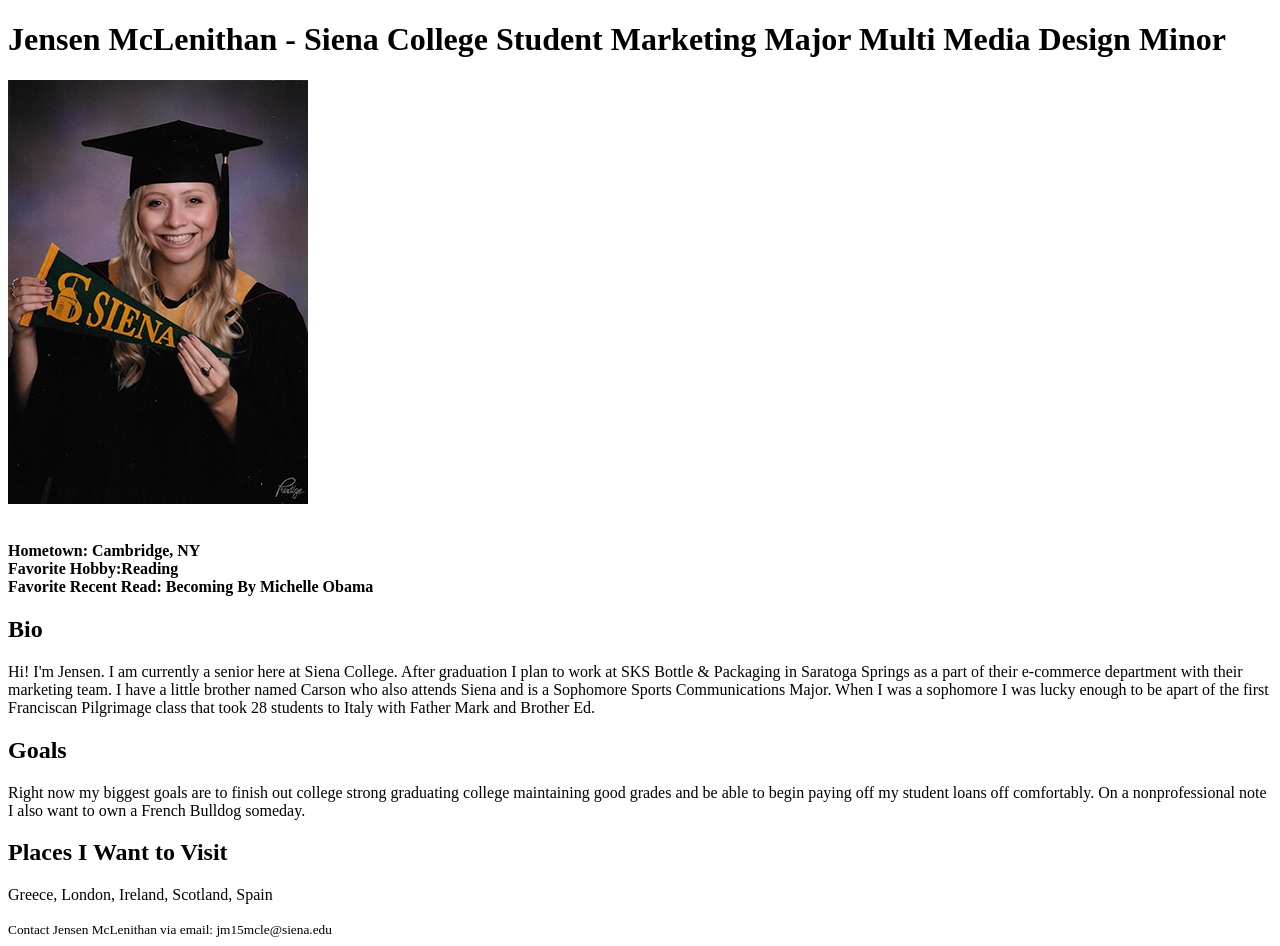
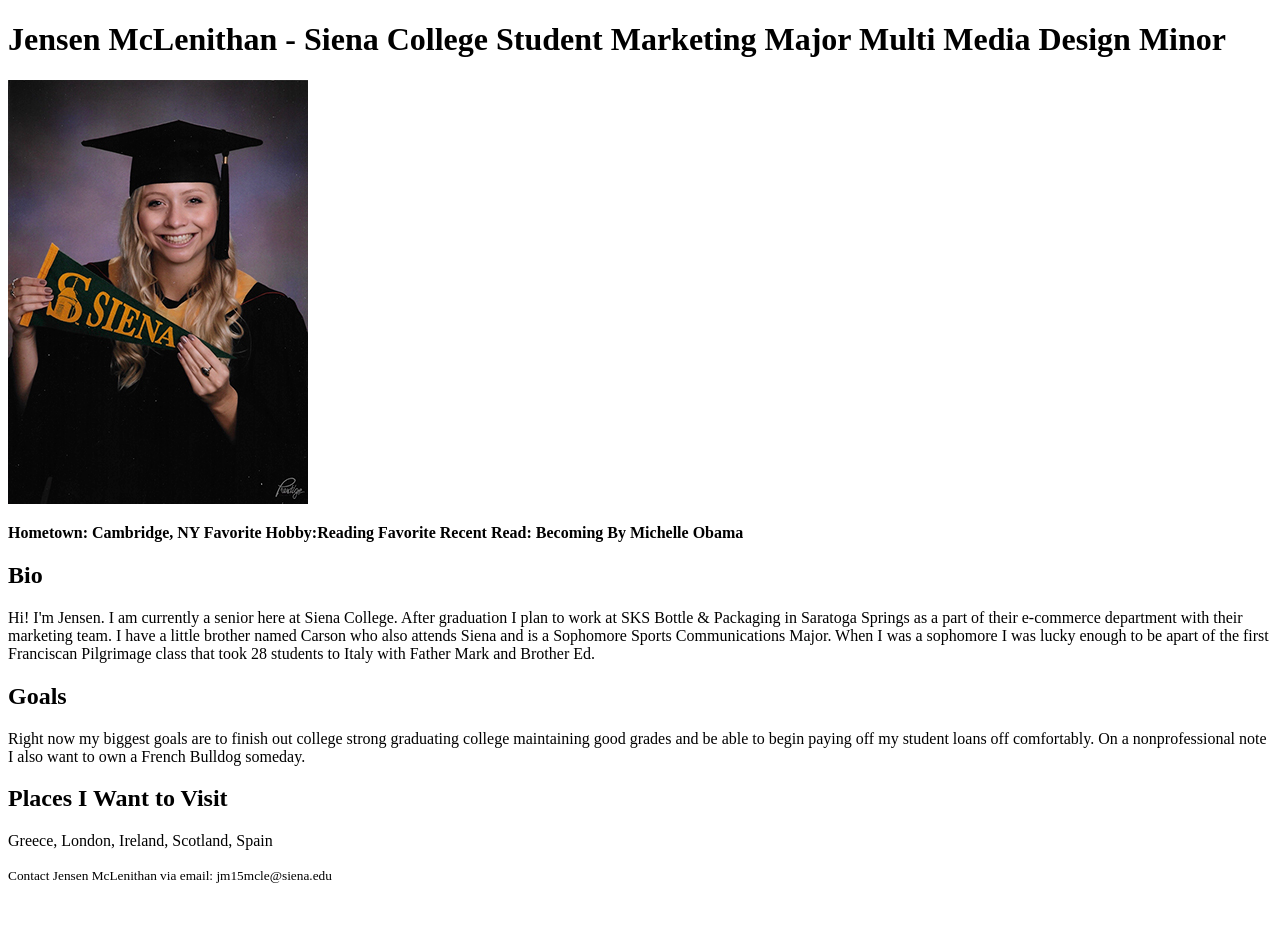
Before and after one commit to jm15mcle/jm15mcle.github.io, a plain HTML site: page index.html in a window 1280 px wide. After the commit the page ends 892 px from the top, so only its background shows below. Drawn offline with Linux system fonts and the light colour scheme.

Commit message:
Update index.html

```diff
--- a/index.html
+++ b/index.html
@@ -14,7 +14,7 @@
 
 	<img src="GradPic.jpg" alt="Jensen's Graduation Headshot">
 
-	<p> <br> <strong> Hometown: Cambridge, NY <br> Favorite Hobby:Reading <br> Favorite Recent Read: Becoming By Michelle Obama  </strong> </p>
+	<p> <strong> Hometown: Cambridge, NY Favorite Hobby:Reading Favorite Recent Read: Becoming By Michelle Obama  </strong> </p>
 
 	<h2>Bio</h2>
 
```
